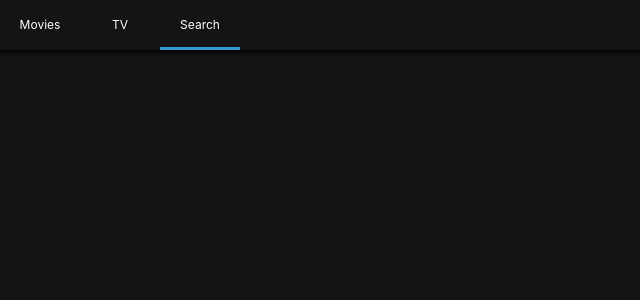
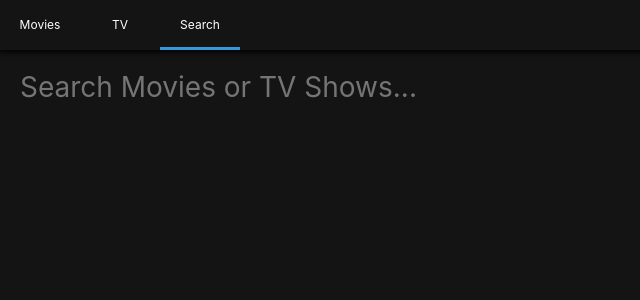
Before and after one commit to gwuiinKim/study-react, a React (Create React App) app: page /search in a window 1280 px wide. Shown: the top 300 px of the page, without its empty margins (0-640 px from the left). Built offline with nearby package versions, Linux system fonts and the light colour scheme.

Commit message:
SearchPresenter Component

```diff
--- a/src/Routes/Home/HomePresenter.js
+++ b/src/Routes/Home/HomePresenter.js
@@ -5,7 +5,7 @@
 import Loader from "../../Components/Loader";
 
 const Container = styled.div`
-  padding: 0px 10px;
+  padding: 0px 20px;
 `;
 
 const HomePresenter = ({ nowPlaying, popular, upcoming, loading, error }) =>
--- a/src/Routes/Search/SearchContainer.js
+++ b/src/Routes/Search/SearchContainer.js
@@ -11,6 +11,16 @@
     error: null
   };
 
+  updateTerm = event => {
+    const {
+      target: { value }
+    } = event;
+    console.log(value);
+    this.setState({
+      searchTerm: value
+    });
+  };
+
   searchByTerm = async () => {
     const { searchTerm } = this.state;
     this.setState({
@@ -21,7 +31,7 @@
         data: { results: movieResults }
       } = await moviesApi.search(searchTerm);
       const {
-        data: { result: tvResults }
+        data: { results: tvResults }
       } = await tvApi.search(searchTerm);
       this.setState({
         movieResults,
@@ -38,7 +48,8 @@
     }
   };
 
-  handleSubmit = () => {
+  handleSubmit = event => {
+    event.preventDefault();
     const { searchTerm } = this.state;
     if (searchTerm !== "") {
       this.searchByTerm();
@@ -55,6 +66,7 @@
         loading={loading}
         error={error}
         handleSubmit={this.handleSubmit}
+        updateTerm={this.updateTerm}
       />
     );
   }
--- a/src/Routes/Search/SearchPresenter.js
+++ b/src/Routes/Search/SearchPresenter.js
@@ -1,6 +1,21 @@
 import React from "react";
 import PropTypes from "prop-types";
 import styled from "styled-components";
+import Loader from "../../Components/Loader";
+import Section from "../../Components/Section";
+
+const Container = styled.div`
+  padding: 0px 20px;
+`;
+const Form = styled.form`
+  width: 100%;
+`;
+
+const Input = styled.input`
+  width: 100%;
+  all: unset;
+  font-size: 28px;
+`;
 
 const SearchPresenter = ({
   movieResults,
@@ -8,8 +23,40 @@
   loading,
   searchTerm,
   handleSubmit,
+  updateTerm,
   error
-}) => null;
+}) => (
+  <Container>
+    <Form onSubmit={handleSubmit}>
+      <Input
+        placeholder="Search Movies or TV Shows..."
+        value={searchTerm}
+        onChange={updateTerm}
+      />
+    </Form>
+    {loading ? (
+      <Loader />
+    ) : (
+      <>
+        {movieResults && movieResults.length > 0 ? (
+          <Section title="Movie Results">
+            {movieResults.map(movie => (
+              <span key={movie.id}>{movie.title}</span>
+            ))}
+          </Section>
+        ) : null}
+
+        {tvResults && tvResults.length > 0 ? (
+          <Section title="TV Show Results">
+            {tvResults.map(show => (
+              <span key={show.id}>{show.name}</span>
+            ))}
+          </Section>
+        ) : null}
+      </>
+    )}
+  </Container>
+);
 
 SearchPresenter.propTypes = {
   movieResults: PropTypes.array,
@@ -17,7 +64,8 @@
   error: PropTypes.string,
   searchTerm: PropTypes.string,
   loading: PropTypes.bool.isRequired,
-  handleSubmit: PropTypes.func.isRequired
+  handleSubmit: PropTypes.func.isRequired,
+  updateTerm: PropTypes.func.isRequired
 };
 
 export default SearchPresenter;
--- a/src/Routes/TV/TVPresenter.js
+++ b/src/Routes/TV/TVPresenter.js
@@ -5,7 +5,7 @@
 import Section from "../../Components/Section";
 
 const Container = styled.div`
-  padding: 0px 10px;
+  padding: 0px 20px;
 `;
 
 const TVPresenter = ({ topRated, popular, airingToday, loading, error }) =>
@@ -15,21 +15,27 @@
     <Container>
       {topRated && topRated.length > 0 ? (
         <Section title="Top Rated Shows">
-          {topRated.map(show => show.name)}
+          {topRated.map(show => (
+            <span key={show.id}>{show.name}</span>
+          ))}
         </Section>
       ) : (
         <Loader />
       )}
       {popular && popular.length > 0 ? (
         <Section title="Popular Shows">
-          {popular.map(show => show.name)}
+          {popular.map(show => (
+            <span key={show.id}>{show.name}</span>
+          ))}
         </Section>
       ) : (
         <Loader />
       )}
       {airingToday && airingToday.length > 0 ? (
         <Section title="Airing Today Shows">
-          {airingToday.map(show => show.name)}
+          {airingToday.map(show => (
+            <span key={show.id}>{show.name}</span>
+          ))}
         </Section>
       ) : (
         <Loader />
--- a/src/api.js
+++ b/src/api.js
@@ -38,7 +38,7 @@
     }),
   search: term =>
     api.get("search/tv", {
-      paramse: {
+      params: {
         query: encodeURIComponent(term)
       }
     })
```
